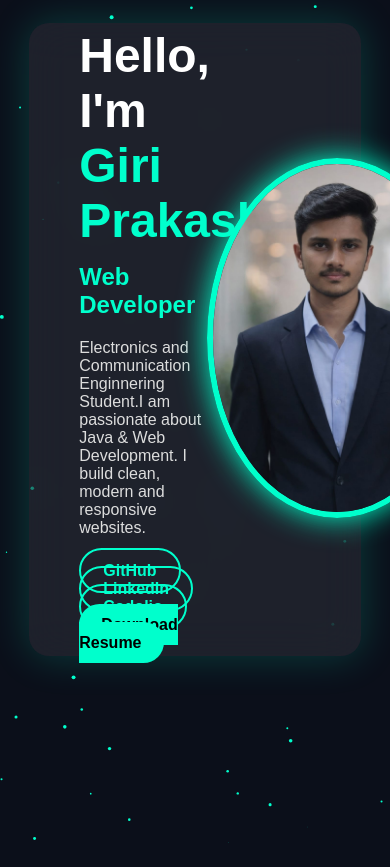
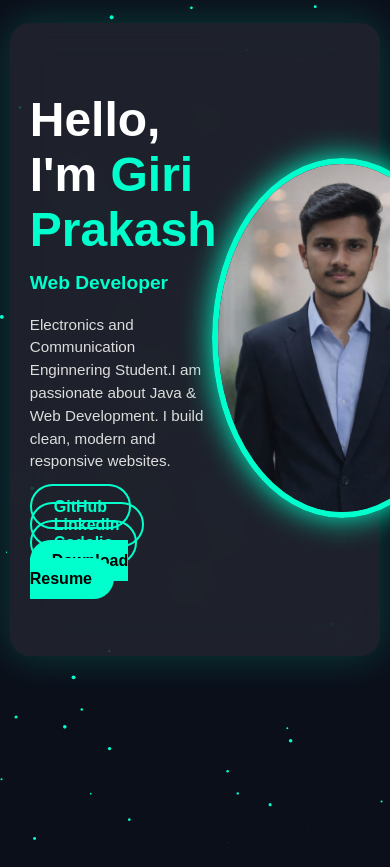
Before and after one commit to GiriPrakash78/Portfolio, a plain HTML site: page index.html in a window 390 px wide. Shown: the top 867 px of the page. Drawn offline with Linux system fonts and the light colour scheme.

Commit message:
Add files via upload

```diff
--- a/style.css
+++ b/style.css
@@ -99,3 +99,43 @@ body {
   border: 6px solid #00ffcc;
   box-shadow: 0 0 30px #00ffcc;
 }
+
+
+/* =========================
+   MOBILE VIEW ONLY
+   ========================= */
+@media (max-width: 768px) {
+
+  body {
+    overflow-x: hidden;
+  }
+
+  .container {
+    width: 95%;
+    padding: 20px;
+  }
+
+  h1 {
+    font-size: 1.8rem;
+  }
+
+  h2 {
+    font-size: 1.2rem;
+  }
+
+  p {
+    font-size: 0.95rem;
+    line-height: 1.5;
+  }
+
+  .buttons {
+    flex-direction: column;
+    gap: 12px;
+  }
+
+  .btn {
+    width: 100%;
+    text-align: center;
+  }
+
+}
```
